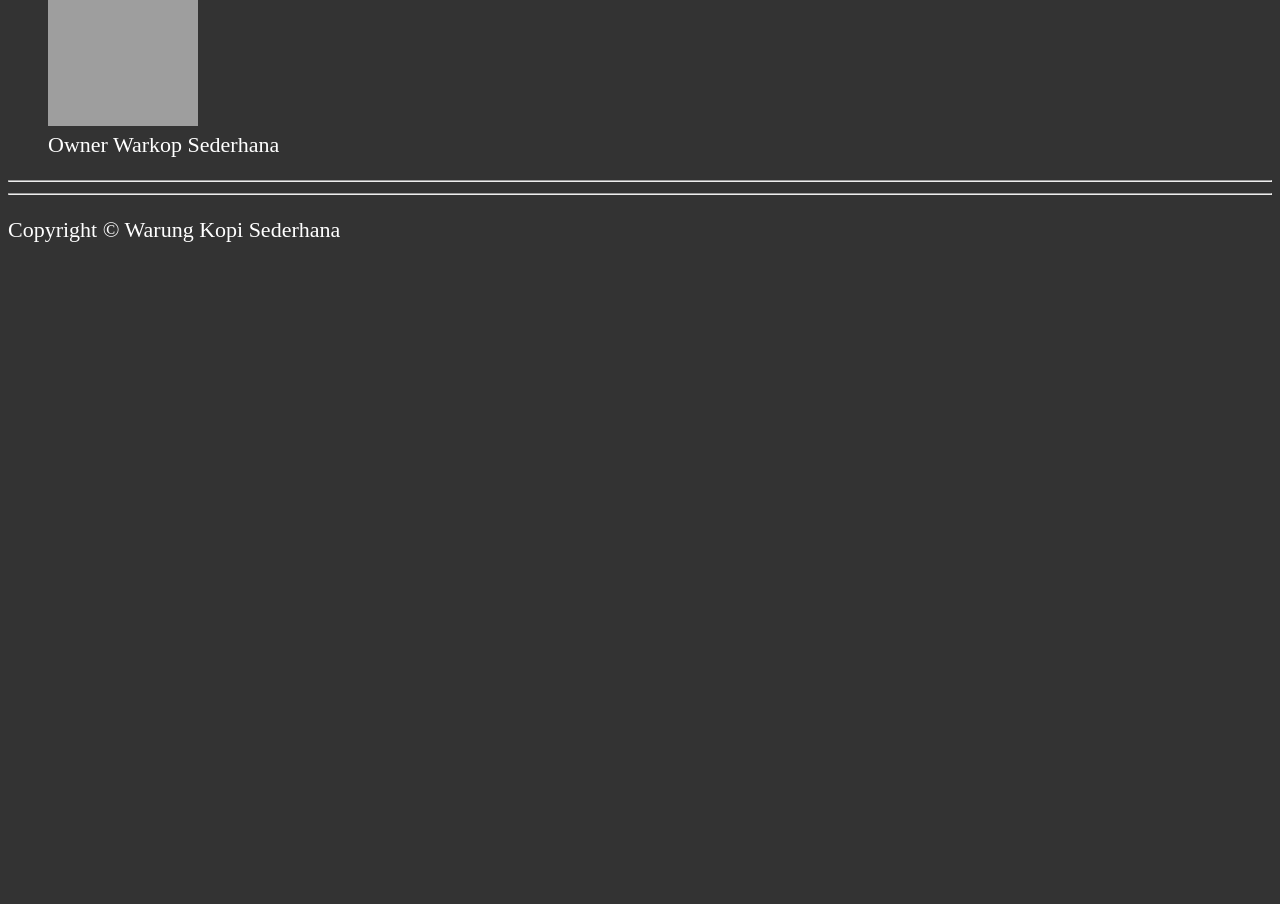
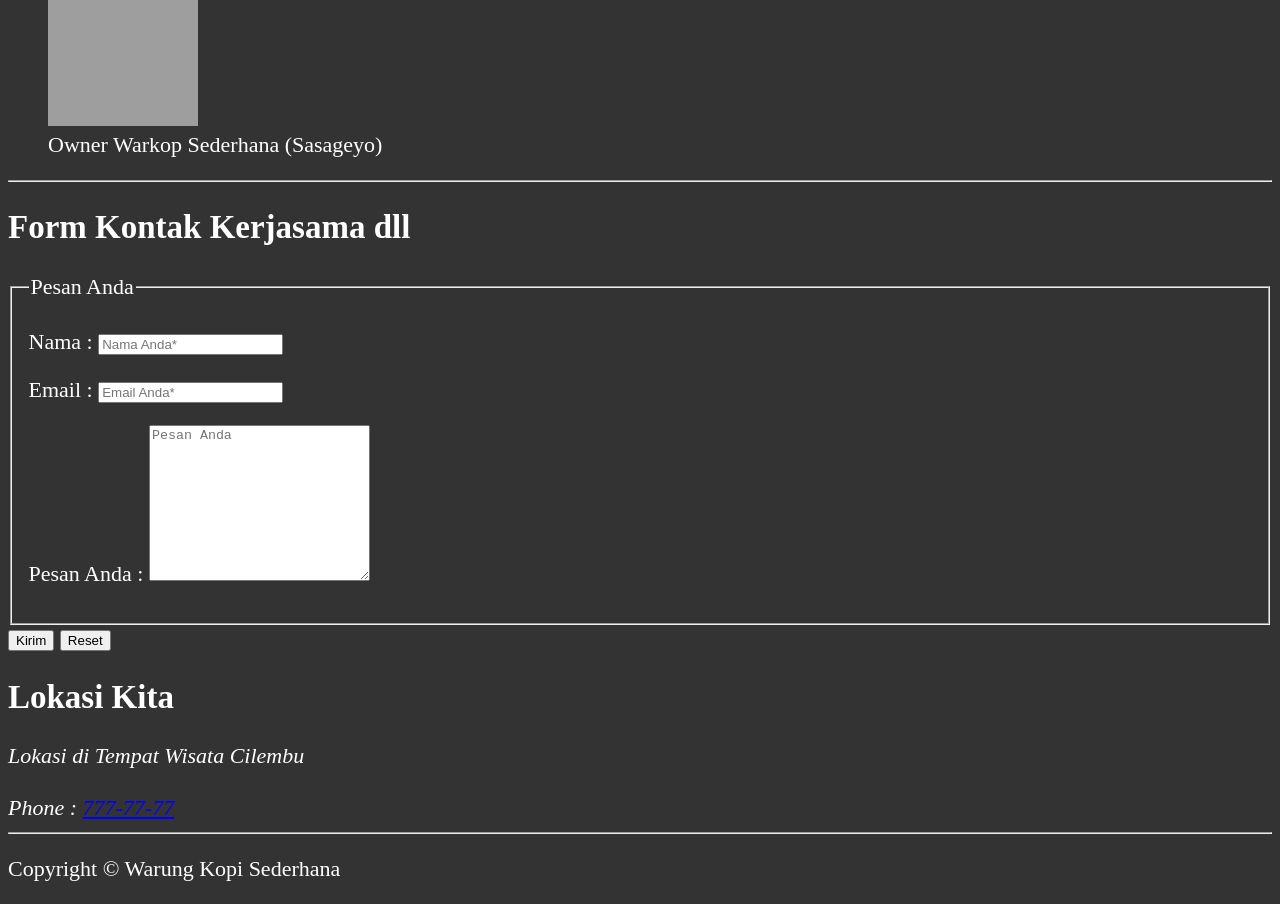
Before and after one commit to hadithian/project-website-warung-kopi, a plain HTML site: page contact.html in a window 1280 px wide. Shown: the part 460-1364 px from the top of the page. Before the commit the page ends 800 px from the top, so only its background shows below. Drawn offline with Linux system fonts and the light colour scheme; grey boxes are pictures that could not be loaded.

Commit message:
mengedit Owner menjadi Sasageyo, membuat article form, memembuat section lokasi

```diff
--- a/contact.html
+++ b/contact.html
@@ -33,7 +33,7 @@
         <figure>
             <img src="img/owner_warkop.png" alt="Owner Warkop Sederhana" title="I Luv Coffee" width="150" height="350">
             <figcaption>
-                Owner Warkop Sederhana
+                Owner Warkop Sederhana (Sasageyo)
             </figcaption>
         </figure>
     </header>
@@ -41,7 +41,37 @@
     <hr>
 
     <main>
-        <!-- our content -->
+        <article id="form">
+            <h2>Form Kontak Kerjasama dll</h2>
+
+            <form action="https://httpbin.org/get" method="get">
+                <fieldset>
+                    <legend>Pesan Anda</legend>
+                    <p>
+                        <label for="name">Nama :</label>
+                        <input type="text" name="name" id="name" placeholder="Nama Anda*" required>
+                    </p>
+                    <p>
+                        <label for="email">Email :</label>
+                        <input type="email" name="email" id="email" placeholder="Email Anda*" required>
+                    </p>
+                    <p>
+                        <label for="message">Pesan Anda :</label>
+                        <textarea name="message" id="message" placeholder="Pesan Anda" cols="25" rows="10"></textarea>
+                    </p>
+                </fieldset>
+                <button type="submit">Kirim</button>
+                <button type="reset">Reset</button>
+            </form>
+        </article>
+        <section>
+            <h2>Lokasi Kita</h2>
+            <address>
+                Lokasi di Tempat Wisata Cilembu
+                <br><br>
+                Phone : <a href="tel:+7777777">777-77-77</a>
+            </address>
+        </section>
     </main>
 
     <hr>
```
